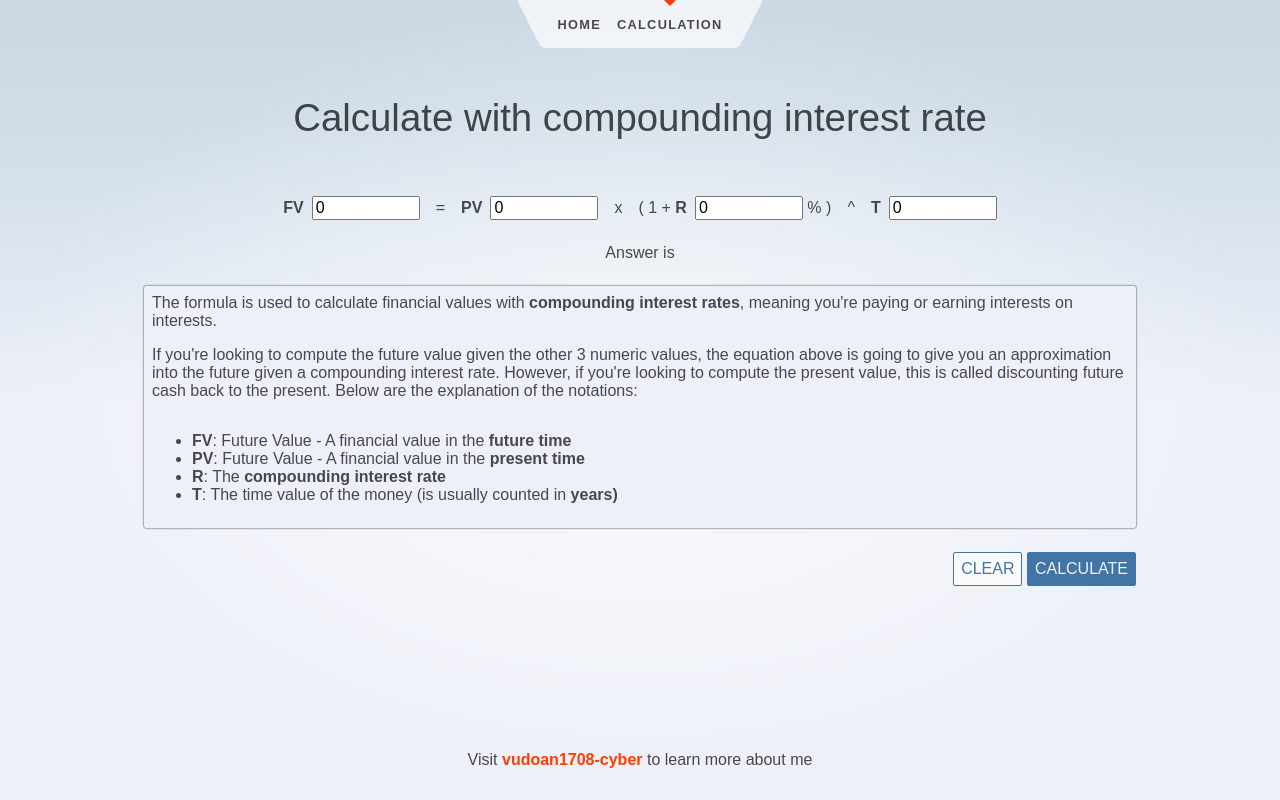
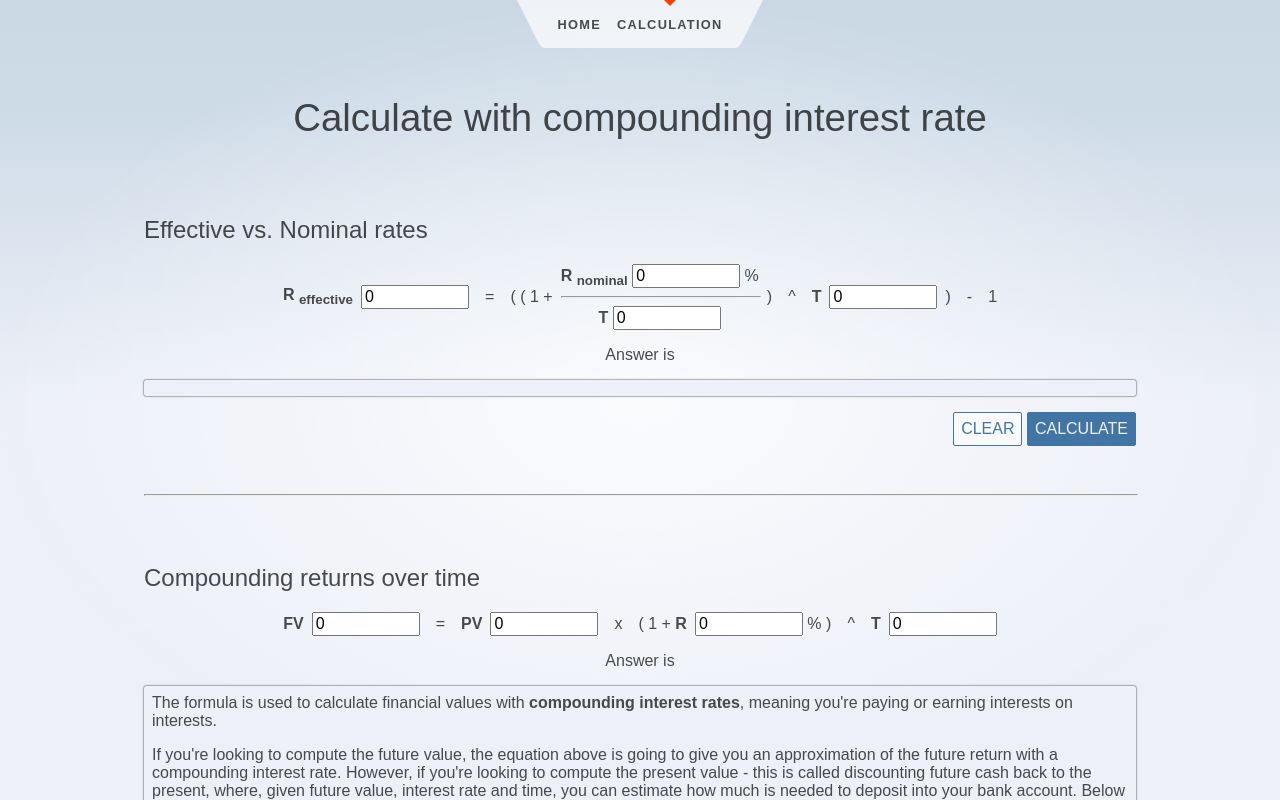
Before and after one commit to vudoan1708-cyber/My_Accountant_Buddy, a SvelteKit app: page /calculation in a window 1280 px wide. Shown: the top 800 px of the page. Built offline with nearby package versions, Linux system fonts and the light colour scheme.

Commit message:
GET STARTED WITH COMPUTING EFFECTIVE RATE

```diff
--- a/src/routes/+page.svelte
+++ b/src/routes/+page.svelte
@@ -10,6 +10,10 @@
 
 <section>
 	<h1>My Accounting Buddy</h1>
+	<p>
+		This is a little accounting software that I make to efficiently learn about finance & accounting
+		and to quickly compute and estimate my financial situation
+	</p>
 </section>
 
 <style>
--- a/src/routes/calculation/+page.svelte
+++ b/src/routes/calculation/+page.svelte
@@ -1,69 +1,7 @@
 <script>
-	import { onMount } from "svelte";
-
-  // Component
-	import Button from "$lib/components/Button.svelte";
-
   // Sub-components
   import CompoundingInterestRate from "./CompoundingInterestRate.svelte";
-
-  // Helpers
-  import superParseFloat from "$lib/helpers/superParseFloat";
-
-  let variables = {
-    fv: 0,
-    pv: 0,
-    r: 0,
-    t: 0,
-    unknown: 0,
-  };
-
-  /** @type {'fv' | 'pv' | 'r' | 't' | 'unknown'} */
-  let unknown = 'unknown';
-
-  const findTheUnknownVariable = () => {
-    if (!variables.fv && !variables.pv && !variables.r && !variables.t) return 'unknown';
-
-    if (!variables.fv) return 'fv';
-    if (!variables.pv) return 'pv';
-    if (!variables.r) return 'r';
-    if (!variables.t) return 't';
-    return 'unknown';
-  }
-
-  const calculate = {
-    /** @description the multiplication of PV and the addition of 1 and rate percent to the t-th power */
-    fv() {
-      return superParseFloat(variables.pv * ((1 + variables.r / 100) ** variables.t), 4);
-    },
-    /** @description the division of FV and the addition of 1 and rate percent to the t-th power */
-    pv() {
-      return superParseFloat(variables.fv / ((1 + variables.r / 100) ** variables.t), 4);
-    },
-    /** @description t-th root of FV over PV minus 1 */
-    r() {
-      return (Math.pow(superParseFloat(variables.fv / variables.pv, 4), 1 / variables.t) - 1) * 100;
-    },
-    // Reference: https://www.golinuxcloud.com/javascript-math-log/
-    t() {
-      return Math.round(Math.log(variables.fv / variables.pv) / (variables.r / 100));
-    },
-    unknown() {
-      return 0;
-    }
-  };
-
-  const clear = () => {
-    variables.fv = 0;
-    variables.pv = 0;
-    variables.r = 0;
-    variables.t = 0;
-  };
-
-  let isMounted = false;
-  onMount(() => {
-    isMounted = true;
-  });
+	import InterestRate from "./InterestRate.svelte";
 </script>
 
 <!-- <template> -->
@@ -75,27 +13,38 @@
   <section class="calculateSect">
     <h1>Calculate with compounding interest rate</h1>
 
-    <!-- Interest rate Calculation Feature -->
-    <CompoundingInterestRate bind:variables {unknown} />
+    <div class="contents">
+      <div>
+        <h2>Effective vs. Nominal rates</h2>
+        <!-- Interest Rate Calculation Feature -->
+        <InterestRate />
+      </div>
 
-    <span style="align-self: flex-end;">
-      <Button id="clear" disabled={!isMounted} type="secondary" on:click={clear}>
-        Clear
-      </Button>
-      <Button id="calculate" disabled={!isMounted} on:click={() => {
-        unknown = findTheUnknownVariable();
-        variables[unknown] = calculate[unknown]();
-      }}>
-        Calculate
-      </Button>
-    </span>
+      <hr />
+
+      <div>
+        <h2>Compounding returns over time</h2>
+        <!-- Compounding Calculation Feature -->
+        <CompoundingInterestRate />
+      </div>
+    </div>
   </section>
 <!-- </template> -->
 
 <style>
+  hr {
+    width: 100%;
+  }
+
   .calculateSect {
     display: flex;
     flex-direction: column;
     gap: calc(var(--margin) * 3);
   }
+
+  .contents {
+    display: flex;
+    flex-direction: column;
+    gap: calc(var(--margin) * 5);
+  }
 </style>
--- a/src/routes/calculation/CompoundingInterestRate.svelte
+++ b/src/routes/calculation/CompoundingInterestRate.svelte
@@ -1,5 +1,13 @@
 <script>
-  export let variables = {
+	import { onMount } from "svelte";
+
+  // Component
+	import Button from "$lib/components/Button.svelte";
+
+  // Helpers
+  import superParseFloat from "$lib/helpers/superParseFloat";
+
+  let variables = {
     fv: 0,
     pv: 0,
     r: 0,
@@ -7,10 +15,55 @@
     unknown: 0,
   };
   /** @type {'fv' | 'pv' | 'r' | 't' | 'unknown'} */
-  export let unknown = 'unknown';
+  let unknown = 'unknown';
+
+  const findTheUnknownVariable = () => {
+    if (!variables.fv && !variables.pv && !variables.r && !variables.t) return 'unknown';
+
+    if (!variables.fv) return 'fv';
+    if (!variables.pv) return 'pv';
+    if (!variables.r) return 'r';
+    if (!variables.t) return 't';
+    return 'unknown';
+  }
+
+  const calculate = {
+    /** @description the multiplication of PV and the addition of 1 and rate percent to the t-th power */
+    fv() {
+      return superParseFloat(variables.pv * ((1 + variables.r / 100) ** variables.t), 4);
+    },
+    /** @description the division of FV and the addition of 1 and rate percent to the t-th power */
+    pv() {
+      return superParseFloat(variables.fv / ((1 + variables.r / 100) ** variables.t), 4);
+    },
+    /** @description t-th root of FV over PV minus 1 */
+    r() {
+      return (Math.pow(superParseFloat(variables.fv / variables.pv, 4), 1 / variables.t) - 1) * 100;
+    },
+    // Reference: https://www.golinuxcloud.com/javascript-math-log/
+    t() {
+      return Math.round(Math.log(variables.fv / variables.pv) / (variables.r / 100));
+    },
+    unknown() {
+      return 0;
+    }
+  };
+
+  const clear = () => {
+    variables.fv = 0;
+    variables.pv = 0;
+    variables.r = 0;
+    variables.t = 0;
+  };
+
+  let isMounted = false;
+  onMount(() => {
+    isMounted = true;
+  });
 </script>
 
 <!-- <template> -->
+<section>
   <form on:submit|preventDefault>
     <label>
       <span class="variable">FV</span>
@@ -73,11 +126,12 @@
       The formula is used to calculate financial values with <b>compounding interest rates</b>,
       meaning you're paying or earning interests on interests.
     </span>
-    If you're looking to compute the future value given the other 3 numeric values,
-    the equation above is going to give you an approximation into the future given a compounding interest rate.
+    If you're looking to compute the future value,
+    the equation above is going to give you an approximation of the future return with a compounding interest rate.
 
-    However, if you're looking to compute the present value,
-    this is called discounting future cash back to the present.
+    However, if you're looking to compute the present value -
+    this is called discounting future cash back to the present, where, given future value, interest rate and time,
+    you can estimate how much is needed to deposit into your bank account.
     Below are the explanation of the notations:
     <ul>
       <li><span class="variable">FV</span>: Future Value - A financial value in the <b>future time</b></li>
@@ -86,25 +140,26 @@
       <li><span class="variable">T</span>: The time value of the money (is usually counted in <b>years)</b></li>
     </ul>
   </div>
+
+  <span style="align-self: flex-end;">
+    <Button id="clear" disabled={!isMounted} type="secondary" on:click={clear}>
+      Clear
+    </Button>
+    <Button id="calculate" disabled={!isMounted} on:click={() => {
+      unknown = findTheUnknownVariable();
+      variables[unknown] = calculate[unknown]();
+    }}>
+      Calculate
+    </Button>
+  </span>
+</section>
 <!-- </template> -->
 
 <style>
-  .helper {
-    display: grid;
-    align-items: center;
+  section {
+    display: flex;
+    flex-direction: column;
     gap: calc(var(--margin) * 2);
-    padding: var(--padding);
-    background-color: var(--color-bg-2);
-    border-radius: var(--border-radius);
-    box-shadow: 0 0 2px black;
-  }
-
-  .variable {
-    font-weight: bold;
-  }
-
-  .answer {
-    align-self: center;
   }
 
   form {
@@ -130,4 +185,23 @@
     color: var(--color-error-foregound);
     background-color: var(--color-error-background);
   }
+
+  .helper {
+    display: grid;
+    align-items: center;
+    gap: calc(var(--margin) * 2);
+    padding: var(--padding);
+    background-color: var(--color-bg-2);
+    border-radius: var(--border-radius);
+    box-shadow: 0 0 2px black;
+  }
+
+  .variable {
+    font-weight: bold;
+  }
+
+  .answer {
+    align-self: center;
+  }
+
 </style>
--- /dev/null
+++ b/src/routes/calculation/InterestRate.svelte
@@ -0,0 +1,199 @@
+<script>
+	import { onMount } from "svelte";
+
+  // Component
+	import Button from "$lib/components/Button.svelte";
+
+  // Helpers
+  import superParseFloat from "$lib/helpers/superParseFloat";
+
+  const variables = {
+    effectiveRate: 0,
+    nominalRate: 0,
+    time: 0,
+    unknown: 0,
+  };
+  /** @type {'effectiveRate' | 'nominalRate' | 'time' | 'unknown'} */
+  let unknown = 'unknown';
+
+  const findTheUnknownVariable = () => {
+    if (!variables.effectiveRate && !variables.nominalRate && !variables.time) return 'unknown';
+
+    if (!variables.effectiveRate) return 'effectiveRate';
+    if (!variables.nominalRate) return 'nominalRate';
+    if (!variables.time) return 'time';
+    return 'unknown';
+  }
+
+  const calculate = {
+    /** @description the division of nominal rate and compounding periods per year added to 1, exponentised to the periods and subtracted to 1 */
+    effectiveRate() {
+      const decimal = ((1 + (variables.nominalRate / 100 / variables.time)) ** variables.time) - 1;
+      return superParseFloat(decimal * 100, 2);
+    },
+    /** @description the division of FV and the addition of 1 and rate percent to the t-th power */
+    nominalRate() {
+      return 0;
+    },
+    /** @description t-th root of FV over PV minus 1 */
+    time() {
+      return 0;
+    },
+    unknown() {
+      return 0;
+    }
+  };
+
+  const clear = () => {
+    variables.effectiveRate = 0;
+    variables.nominalRate = 0;
+    variables.time = 0;
+  };
+
+  let isMounted = false;
+  onMount(() => {
+    isMounted = true;
+  });
+</script>
+
+<!-- <template> -->
+<section>
+  <form on:submit|preventDefault>
+    <label>
+      <span class="variable">R <sub class="variable s-PmlP8qtSOywl">effective</sub></span>
+      <input
+        type="number"
+        step="0.01"
+        min="0"
+        bind:value={variables.effectiveRate} />
+    </label>
+
+    <span>=</span>
+
+    <label>(
+      (
+        1
+        +
+      <span class="r_over_preiod_division">
+        <span>
+            <span class="variable">R <sub class="variable s-PmlP8qtSOywl">nominal</sub></span>
+            <input
+              type="number"
+              step="0.01"
+              min="0"
+              bind:value={variables.nominalRate} />
+            %
+          </span>
+
+          <hr />
+
+          <span>
+            <span class="variable">T</span>
+            <input
+              type="number"
+              step="0.01"
+              min="0"
+              bind:value={variables.time} />
+          </span>
+      </span>
+      )
+    </label>
+
+    <span>^</span>
+
+    <label>
+      <span class="variable">T</span>
+      <input
+        type="number"
+        step="0.01"
+        min="0"
+        bind:value={variables.time} />)
+    </label>
+
+    <span>-</span>
+    <span>1</span>
+  </form>
+
+  <!-- Answer -->
+  <div class="answer">
+    Answer is <b style="text-decoration: underline;">{variables[unknown] || ''}</b>
+  </div>
+
+  <!-- Helper -->
+  <div class="helper">
+
+  </div>
+
+  <span style="align-self: flex-end;">
+    <Button id="clear" disabled={!isMounted} type="secondary" on:click={clear}>
+      Clear
+    </Button>
+    <Button id="calculate" disabled={!isMounted} on:click={() => {
+      unknown = findTheUnknownVariable();
+      variables[unknown] = calculate[unknown]();
+    }}>
+      Calculate
+    </Button>
+  </span>
+</section>
+<!-- </template> -->
+
+<style>
+  section {
+    display: flex;
+    flex-direction: column;
+    gap: calc(var(--margin) * 2);
+  }
+
+  form {
+    display: flex;
+    gap: calc(var(--margin) * 2);
+    justify-content: center;
+    align-items: center;
+    flex-wrap: wrap;
+  }
+
+  label {
+    display: inline-flex;
+    gap: var(--margin);
+    align-items: center;
+  }
+
+  input {
+    width: 100px;
+  }
+
+  input:invalid {
+    border-color: var(--color-error-foregound);
+    color: var(--color-error-foregound);
+    background-color: var(--color-error-background);
+  }
+
+  hr {
+    width: 100%;
+  }
+
+  .helper {
+    display: grid;
+    align-items: center;
+    gap: calc(var(--margin) * 2);
+    padding: var(--padding);
+    background-color: var(--color-bg-2);
+    border-radius: var(--border-radius);
+    box-shadow: 0 0 2px black;
+  }
+
+  .variable {
+    font-weight: bold;
+  }
+
+  .answer {
+    align-self: center;
+  }
+
+  .r_over_preiod_division {
+    display: flex;
+    flex-direction: column;
+    align-items: center;
+  }
+</style>
--- a/src/routes/styles.css
+++ b/src/routes/styles.css
@@ -78,7 +78,7 @@ h1 {
 }
 
 h2 {
-	font-size: 1rem;
+	font-size: 1.5rem;
 }
 
 pre {
```
